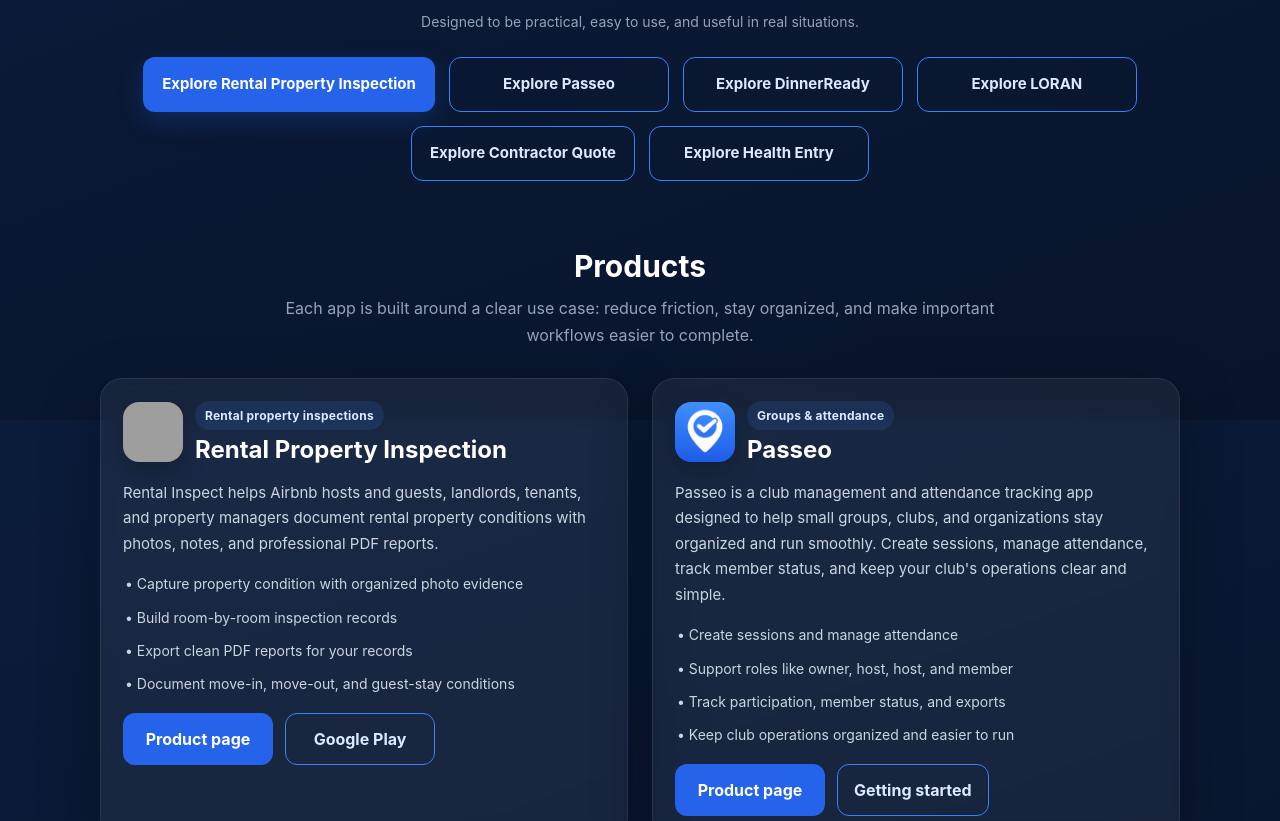
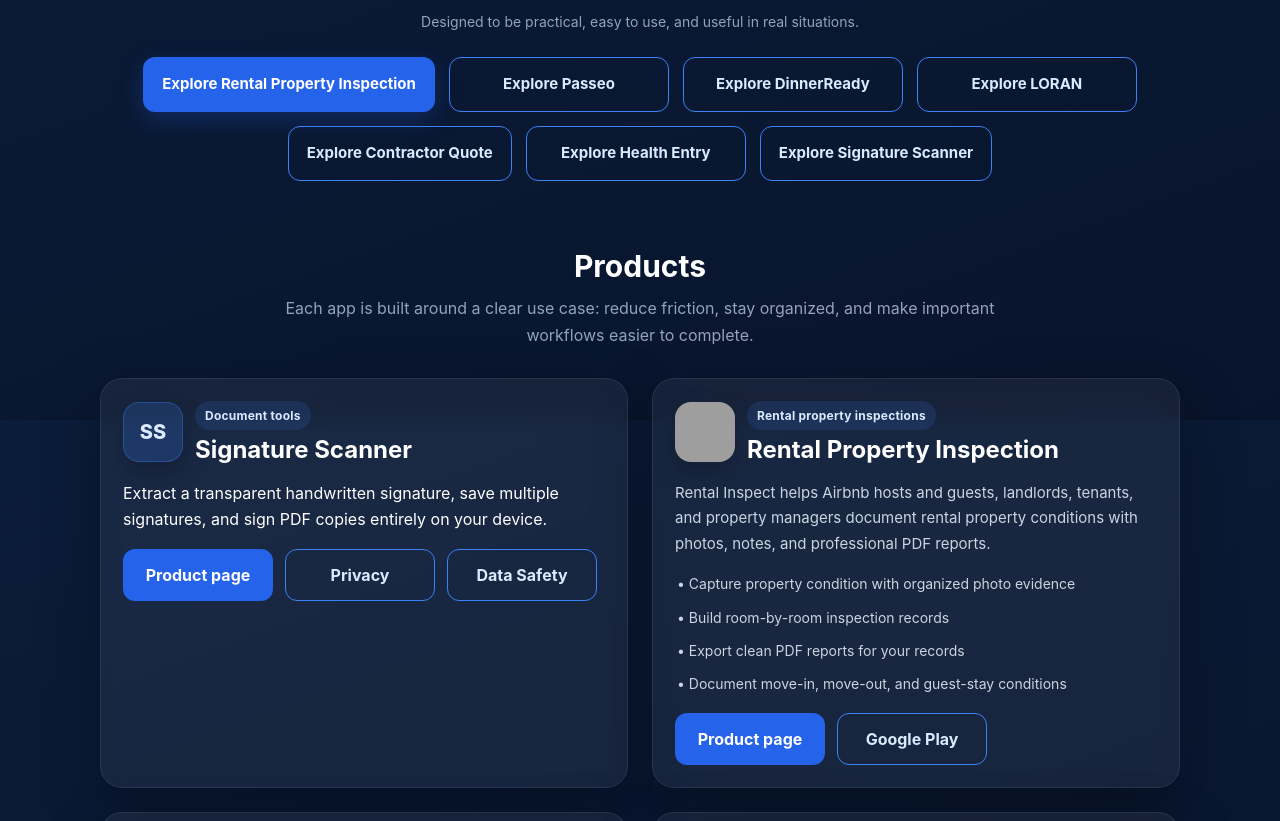
Before and after one commit to snowolf001/move-inspection-site, a plain HTML site: page index.html in a window 1280 px wide. Shown: the part 380-1201 px from the top of the page. Drawn offline with Linux system fonts and the light colour scheme; grey boxes are pictures that could not be loaded; a script that the page names is missing.

Commit message:
Add Signature Scanner product, privacy and data safety pages (#10)
* Add Signature Scanner Signature Scanner | Clean Utility Apps

* Add Signature Scanner Signature Scanner Privacy Policy | Clean Utility Apps

* Add Signature Scanner Signature Scanner Data Safety | Clean Utility Apps

* Feature Signature Scanner on company home page and navigation

```diff
--- a/index.html
+++ b/index.html
@@ -612,6 +612,7 @@
           <a href="/loran/">LORAN</a>
           <a href="/quote-ready/">Contractor Quote</a>
           <a href="/healthentry/">Health Entry</a>
+          <a href="/signature-scanner/">Signature Scanner</a>
         </nav>
 
         <button
@@ -667,6 +668,7 @@
             >Explore Contractor Quote</a
           >
           <a class="btn secondary" href="/healthentry/">Explore Health Entry</a>
+          <a class="btn secondary" href="/signature-scanner/">Explore Signature Scanner</a>
         </div>
       </section>
 
@@ -678,6 +680,12 @@
         </p>
 
         <div class="products">
+          <article class="product-card">
+            <div class="product-top"><span class="product-icon-placeholder" aria-hidden="true">SS</span><div><div class="product-label">Document tools</div><h3>Signature Scanner</h3></div></div>
+            <p>Extract a transparent handwritten signature, save multiple signatures, and sign PDF copies entirely on your device.</p>
+            <div class="product-actions"><a class="product-link" href="/signature-scanner/">Product page</a><a class="product-link secondary" href="/signature-scanner/privacy/">Privacy</a><a class="product-link secondary" href="/signature-scanner/data-safety/">Data Safety</a></div>
+          </article>
+
           <article class="product-card">
             <div class="product-top">
               <img
@@ -961,6 +969,7 @@
           <a class="quick-link" href="/loran/">LORAN</a>
           <a class="quick-link" href="/quote-ready/">Contractor Quote</a>
           <a class="quick-link" href="/healthentry/">Health Entry</a>
+          <a class="quick-link" href="/signature-scanner/">Signature Scanner</a>
         </div>
       </section>
 
@@ -977,6 +986,7 @@
           <a class="btn secondary" href="/loran/">LORAN</a>
           <a class="btn secondary" href="/quote-ready/">Contractor Quote</a>
           <a class="btn secondary" href="/healthentry/">Health Entry</a>
+          <a class="btn secondary" href="/signature-scanner/">Signature Scanner</a>
         </div>
       </section>
 
@@ -989,6 +999,7 @@
           <a href="/loran/">LORAN</a>
           <a href="/quote-ready/">Contractor Quote</a>
           <a href="/healthentry/">Health Entry</a>
+          <a href="/signature-scanner/">Signature Scanner</a>
         </div>
         <div>© 2026 Clean Utility Apps LLC</div>
         <div>Clean Utility Apps LLC is a Colorado limited liability company.</div>
```
Also changed, not shown: signature-scanner/data-safety/index.html (added, +1 -0 lines), signature-scanner/index.html (added, +1 -0 lines), signature-scanner/privacy/index.html (added, +1 -0 lines).
